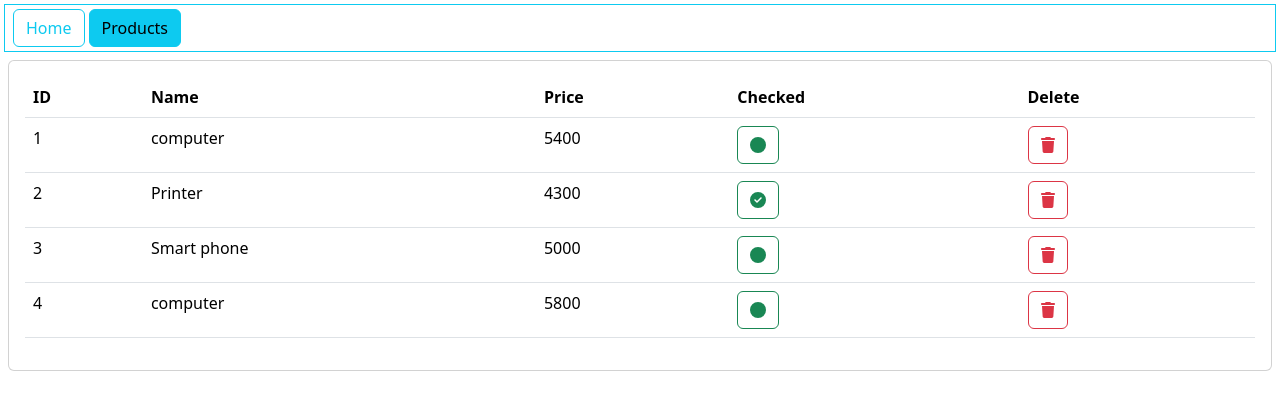
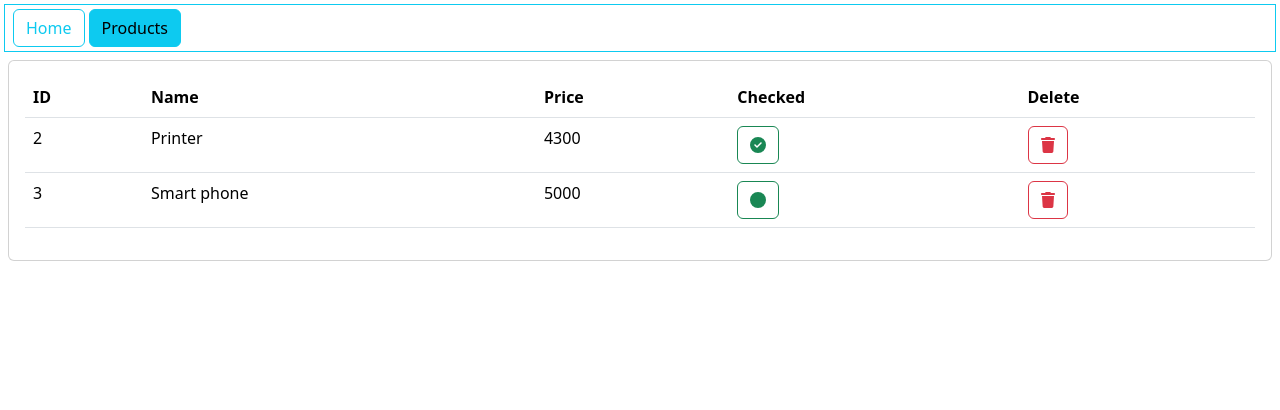
Before and after one commit to Merou1/Products-Management-React-JsonServer-Crud-App, a React (Create React App) app: page /products in a window 1280 px wide. Shown: the top 410 px of the page. Built offline with nearby package versions, Linux system fonts and the light colour scheme; data requests are answered from the project's data file.

Commit message:
first commit

```diff
--- a/data/db.json
+++ b/data/db.json
@@ -1,28 +1,16 @@
 {
-    "products" :[
-        {
-            "id":1,
-            "name":"computer",
-            "price":5400,
-            "checked":false
-        },
-        {
-            "id":2,
-            "name":"Printer",
-            "price":4300,
-            "checked":true
-        },
-        {
-            "id":3,
-            "name":"Smart phone",
-            "price":5000,
-            "checked":false
-        },
-        {
-            "id":4,
-            "name":"computer",
-            "price":5800,
-            "checked":false
-        }
-    ]
+  "products": [
+    {
+      "id": "2",
+      "name": "Printer",
+      "price": 4300,
+      "checked": true
+    },
+    {
+      "id": "3",
+      "name": "Smart phone",
+      "price": 5000,
+      "checked": false
+    }
+  ]
 }
--- a/src/App.js
+++ b/src/App.js
@@ -22,10 +22,10 @@ function App() {
     <nav className='p-1 m-1 border border-info'>
       <ul className='nav na-pills'>
         <li>
-          <Link className={currentRoute=="home"?"btn btn-info ms-1":"btn btn-outline-info ms-1"}  to={"/home"}>Home</Link>
+          <Link className={currentRoute=="home"?"btn btn-info ms-1":"btn btn-outline-info ms-1"}  onClick={() => setCurrentRoute("home")} to={"/home"}>Home</Link>
         </li>
         <li>
-          <Link className={currentRoute=="products"?"btn btn-info ms-1":"btn btn-outline-info ms-1"}  to={"/products"}>Products</Link>
+          <Link className={currentRoute=="products"?"btn btn-info ms-1":"btn btn-outline-info ms-1"} onClick={() => setCurrentRoute("products")} to={"/products"}>Products</Link>
         </li>
       </ul>
     </nav>
--- a/src/Components/Products.js
+++ b/src/Components/Products.js
@@ -2,30 +2,34 @@ import { useEffect, useState } from "react";
 import { FontAwesomeIcon } from "@fortawesome/react-fontawesome";
 import { faCheck, faCheckCircle, faCircle, faTrash } from "@fortawesome/free-solid-svg-icons";
 import axios from "axios";
+import { deleteProduct, getProducts, checkProduct } from "../app/app";
 
 const Products = () => {
     const[products,setProducts]=useState([])
     useEffect(()=>{
         handleGetProducts();
-    })
+    },[])
     const handleGetProducts=()=>{
-        axios.get("http://localhost:3000/products/").then(
-            res=>{
-                const products=res.data;
-                setProducts(products)
+        getProducts().then(resp=>{
+            setProducts(resp.data)
+        }).catch(e=>console.log(e))
+    }
+    const handleDeleteProduct=product=>{
+        deleteProduct(product).then(
+            resp=>{
+                const newProducts=products.filter(p=>p.id!=product.id)
+                setProducts(newProducts)
             }
         ).catch(e=>console.log(e))
     }
-    const handleDeleteProduct=product=>{
-        const newProducts=products.filter(p=>p.id!=product.id)
-        setProducts(newProducts)
-    }
     const handleCheckButton=product=>{
+        checkProduct(product).then(resp=>{
         const newProducts=products.map(p=>{
             if( p.id==product.id) {p.checked=!p.checked}
             return p
         })
         setProducts(newProducts)
+    }).catch(e=>console.log(e))
     }
     return (
         <div className="p-1 m-1">
--- a/src/app/app.js
+++ b/src/app/app.js
@@ -4,21 +4,21 @@ export const productsApi=axios.create({
     baseURL:"http://localhost:3000/"
 })
 
-const getProducts=()=>{
+export const getProducts=()=>{
     return productsApi.get("/products")
 }
-const deleteProduct=(product)=>{
+export const deleteProduct=(product)=>{
     return productsApi.delete(`/products/${product.id}`)
 }
-const getProduct=id=>{
+export const getProduct=id=>{
     return productsApi.get(`/products/${id}`)
 }
-const saveProduct=(product)=>{
+export const saveProduct=(product)=>{
     return productsApi.post(`/products`,product)
 }
-const checkProduct=product=>{
-    return productsApi.patch(`/products/`,{checked: !product.checked}) //patch mnin kanbghi n update attribut wla juj sf put mnen kanbghe nbdedel objet kaml ,hna derna checked dyal produit yweli feha leaks dyal checked li kan feh
+export const checkProduct=product=>{
+    return productsApi.patch(`/products/${product.id}`,{checked: !product.checked}) //patch mnin kanbghi n update attribut wla juj sf put mnen kanbghe nbdedel objet kaml ,hna derna checked dyal produit yweli feha leaks dyal checked li kan feh
 }
-const updateProduct=product=>{
-    return productsApi.put(`products`,product)
+export const updateProduct=product=>{
+    return productsApi.put(`products/${product.id}`,product)
 }
```
